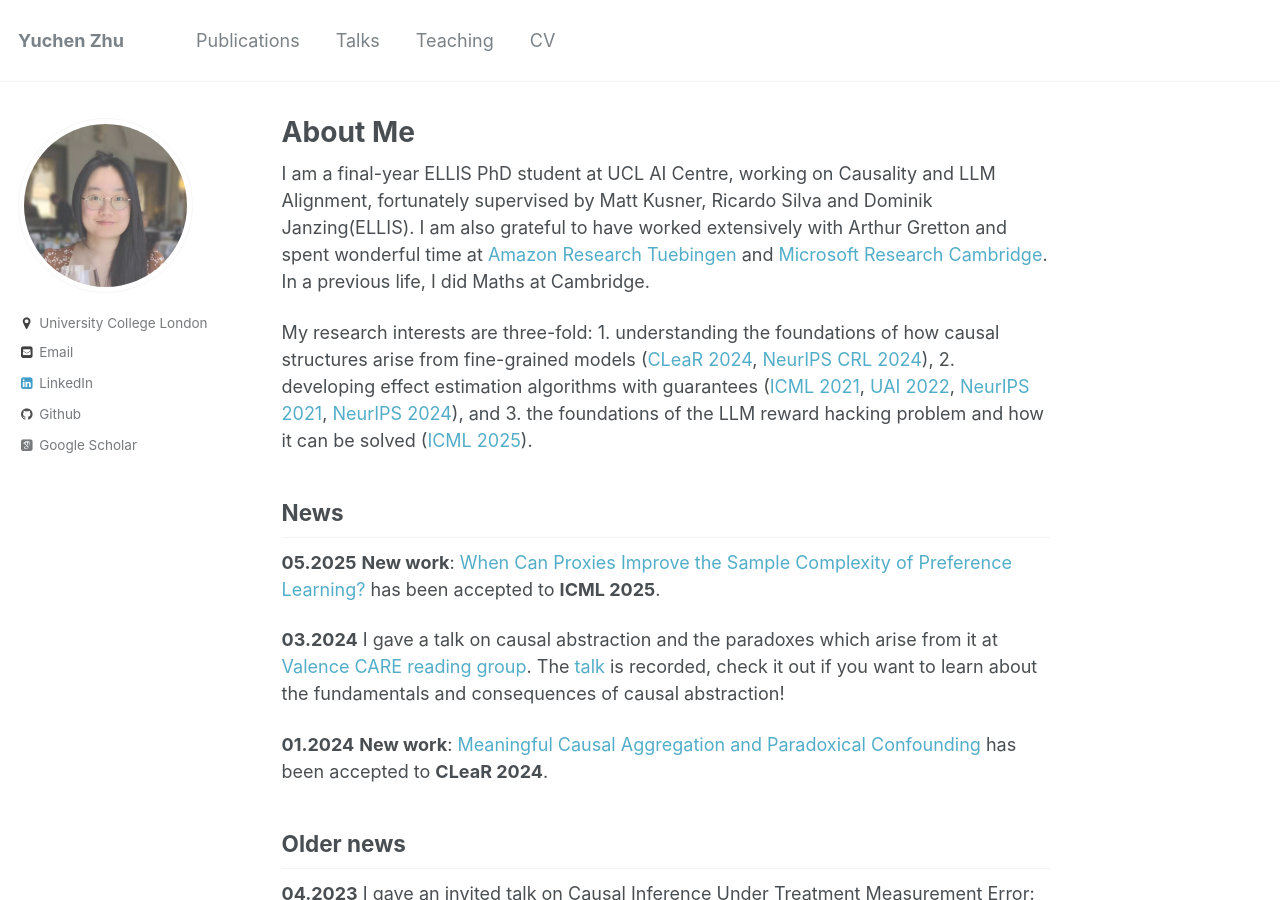
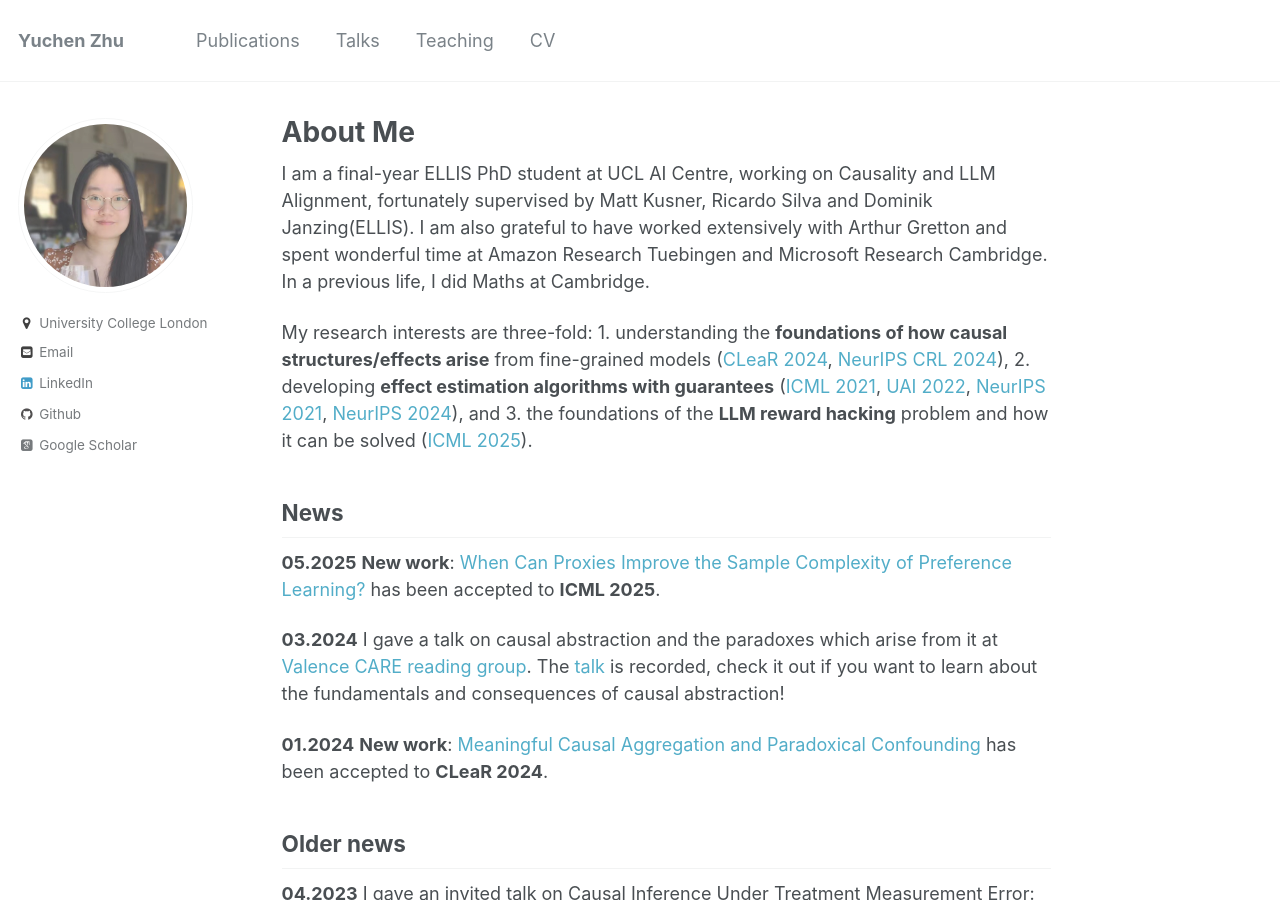
Before and after one commit to yuchen-zhu/yuchen-zhu.github.io, a Jekyll site: the page built from _pages/about.md, in a window 1280 px wide and 900 px high. Built offline with Jekyll 4.4.1, drawn with Linux system fonts in a browser that asks for light colours; some web fonts are replaced.

Commit message:
update about

```diff
--- a/_pages/about.md
+++ b/_pages/about.md
@@ -8,10 +8,10 @@ redirect_from:
   - /about.html
   -
 ---
-I am a final-year ELLIS PhD student at UCL AI Centre, working on Causality and LLM Alignment, fortunately supervised by Matt Kusner, Ricardo Silva and Dominik Janzing(ELLIS). I am also grateful to have worked extensively with Arthur Gretton and spent wonderful time at [Amazon Research Tuebingen](https://www.amazon.science/locations/tubingen) and [Microsoft Research Cambridge](https://www.microsoft.com/en-us/research/lab/microsoft-research-cambridge/). In a previous life, I did Maths at Cambridge.
+I am a final-year ELLIS PhD student at UCL AI Centre, working on Causality and LLM Alignment, fortunately supervised by Matt Kusner, Ricardo Silva and Dominik Janzing(ELLIS). I am also grateful to have worked extensively with Arthur Gretton and spent wonderful time at Amazon Research Tuebingen and Microsoft Research Cambridge. In a previous life, I did Maths at Cambridge.
 
 
-My research interests are three-fold: 1. understanding the foundations of how causal structures arise from fine-grained models ([CLeaR 2024](https://arxiv.org/abs/2304.11625), [NeurIPS CRL 2024](https://openreview.net/pdf?id=BP0e8RvFwd)), 2. developing effect estimation algorithms with guarantees ([ICML 2021](https://arxiv.org/abs/2105.04544), [UAI 2022](https://proceedings.mlr.press/v180/zhu22a.html), [NeurIPS 2021](https://proceedings.neurips.cc/paper/2021/hash/d02e9bdc27a894e882fa0c9055c99722-Abstract.html), [NeurIPS 2024](https://proceedings.neurips.cc/paper_files/paper/2024/hash/d10c7e24c96db4b222688efd11b02940-Abstract-Conference.html)), and 3. the foundations of the LLM reward hacking problem and how it can be solved ([ICML 2025](https://arxiv.org/abs/2412.16475)).
+My research interests are three-fold: 1. understanding the **foundations of how causal structures/effects arise** from fine-grained models ([CLeaR 2024](https://arxiv.org/abs/2304.11625), [NeurIPS CRL 2024](https://openreview.net/pdf?id=BP0e8RvFwd)), 2. developing **effect estimation algorithms with guarantees** ([ICML 2021](https://arxiv.org/abs/2105.04544), [UAI 2022](https://proceedings.mlr.press/v180/zhu22a.html), [NeurIPS 2021](https://proceedings.neurips.cc/paper/2021/hash/d02e9bdc27a894e882fa0c9055c99722-Abstract.html), [NeurIPS 2024](https://proceedings.neurips.cc/paper_files/paper/2024/hash/d10c7e24c96db4b222688efd11b02940-Abstract-Conference.html)), and 3. the foundations of the **LLM reward hacking** problem and how it can be solved ([ICML 2025](https://arxiv.org/abs/2412.16475)).
 
 ## News
 
```
